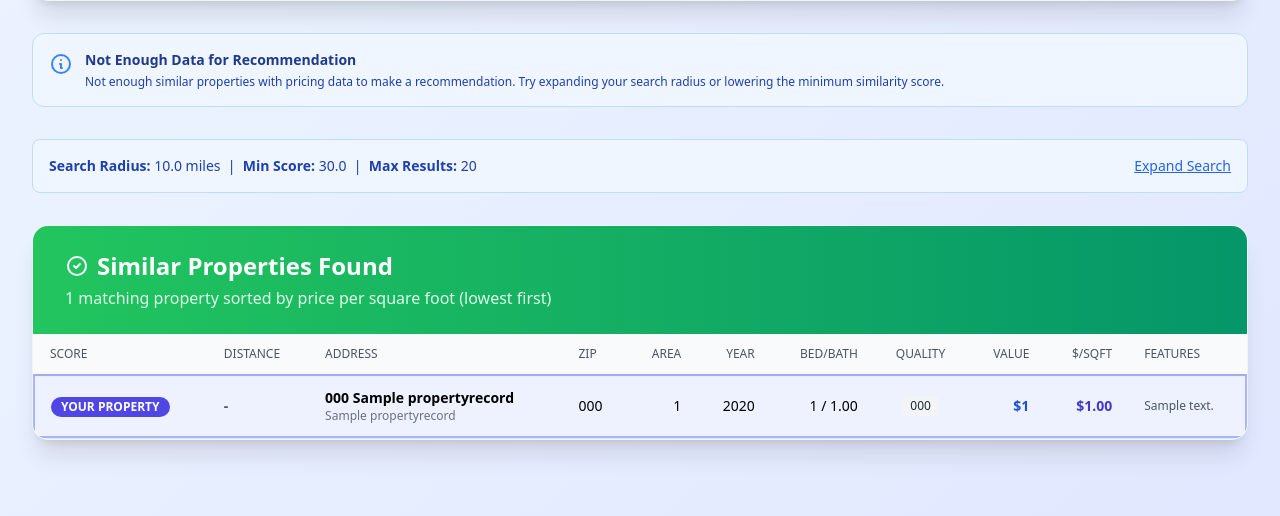
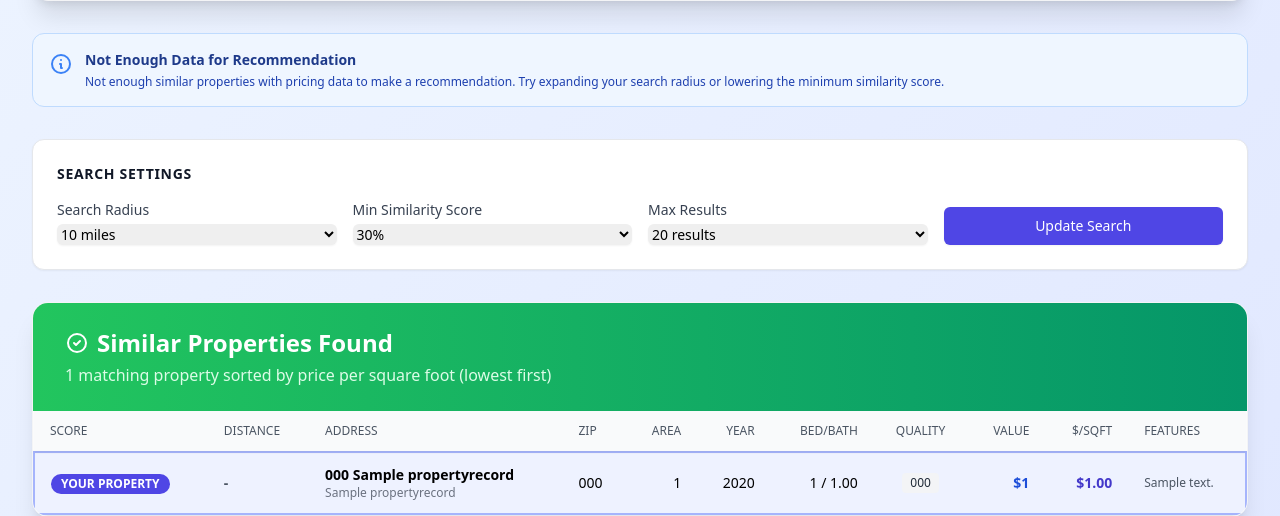
Before and after one commit to PorkChopExpress86/TaxProtest-Django, a Django app: page /similar/000/ in a window 1280 px wide. Shown: the part 532-1048 px from the top of the page. Run offline with Django 5.2, Linux system fonts and the light colour scheme; tables that the repository leaves empty hold one stand-in row (values such as "Sample post"); parts of the project's set-up code (start-up, migrations or seed data) failed here and were passed over; some libraries are stand-ins or nearby versions.

Commit message:
feat: replace static search parameters display with an interactive form for adjusting similar property search criteria.

```diff
--- a/templates/similar_properties.html
+++ b/templates/similar_properties.html
@@ -237,17 +237,48 @@
         {% endif %}
 
         <!-- Search Parameters -->
-        <div class="bg-blue-50 border border-blue-200 rounded-lg p-4 mb-8">
-            <div class="flex items-center justify-between">
-                <div class="text-sm text-blue-800">
-                    <strong>Search Radius:</strong> {{ max_distance }} miles &nbsp;|&nbsp;
-                    <strong>Min Score:</strong> {{ min_score }} &nbsp;|&nbsp;
-                    <strong>Max Results:</strong> {{ max_results }}
+        <div class="bg-white border border-gray-200 rounded-xl p-6 mb-8 shadow-sm">
+            <h3 class="text-sm font-bold text-gray-900 uppercase tracking-wider mb-4">Search Settings</h3>
+            <form method="GET" class="grid grid-cols-1 md:grid-cols-4 gap-4 items-end">
+                <div>
+                    <label for="max_distance" class="block text-sm font-medium text-gray-700 mb-1">Search Radius</label>
+                    <select name="max_distance" id="max_distance" class="block w-full rounded-md border-gray-300 shadow-sm focus:border-indigo-500 focus:ring-indigo-500 sm:text-sm">
+                        <option value="5" {% if max_distance == 5.0 %}selected{% endif %}>5 miles</option>
+                        <option value="10" {% if max_distance == 10.0 %}selected{% endif %}>10 miles</option>
+                        <option value="15" {% if max_distance == 15.0 %}selected{% endif %}>15 miles</option>
+                        <option value="20" {% if max_distance == 20.0 %}selected{% endif %}>20 miles</option>
+                        <option value="25" {% if max_distance == 25.0 %}selected{% endif %}>25 miles</option>
+                    </select>
                 </div>
-                <a href="?max_distance=10&max_results=50&min_score=20" class="text-sm text-blue-600 hover:text-blue-800 underline">
-                    Expand Search
-                </a>
-            </div>
+
+                <div>
+                    <label for="min_score" class="block text-sm font-medium text-gray-700 mb-1">Min Similarity Score</label>
+                    <select name="min_score" id="min_score" class="block w-full rounded-md border-gray-300 shadow-sm focus:border-indigo-500 focus:ring-indigo-500 sm:text-sm">
+                        <option value="10" {% if min_score == 10.0 %}selected{% endif %}>10%</option>
+                        <option value="20" {% if min_score == 20.0 %}selected{% endif %}>20%</option>
+                        <option value="30" {% if min_score == 30.0 %}selected{% endif %}>30%</option>
+                        <option value="40" {% if min_score == 40.0 %}selected{% endif %}>40%</option>
+                        <option value="50" {% if min_score == 50.0 %}selected{% endif %}>50%</option>
+                        <option value="60" {% if min_score == 60.0 %}selected{% endif %}>60%</option>
+                        <option value="70" {% if min_score == 70.0 %}selected{% endif %}>70%</option>
+                    </select>
+                </div>
+
+                 <div>
+                    <label for="max_results" class="block text-sm font-medium text-gray-700 mb-1">Max Results</label>
+                    <select name="max_results" id="max_results" class="block w-full rounded-md border-gray-300 shadow-sm focus:border-indigo-500 focus:ring-indigo-500 sm:text-sm">
+                        <option value="20" {% if max_results == 20 %}selected{% endif %}>20 results</option>
+                        <option value="50" {% if max_results == 50 %}selected{% endif %}>50 results</option>
+                        <option value="100" {% if max_results == 100 %}selected{% endif %}>100 results</option>
+                    </select>
+                </div>
+
+                <div>
+                    <button type="submit" class="w-full bg-indigo-600 border border-transparent rounded-md shadow-sm py-2 px-4 text-sm font-medium text-white hover:bg-indigo-700 focus:outline-none focus:ring-2 focus:ring-offset-2 focus:ring-indigo-500">
+                        Update Search
+                    </button>
+                </div>
+            </form>
         </div>
 
         {% if results %}
```
